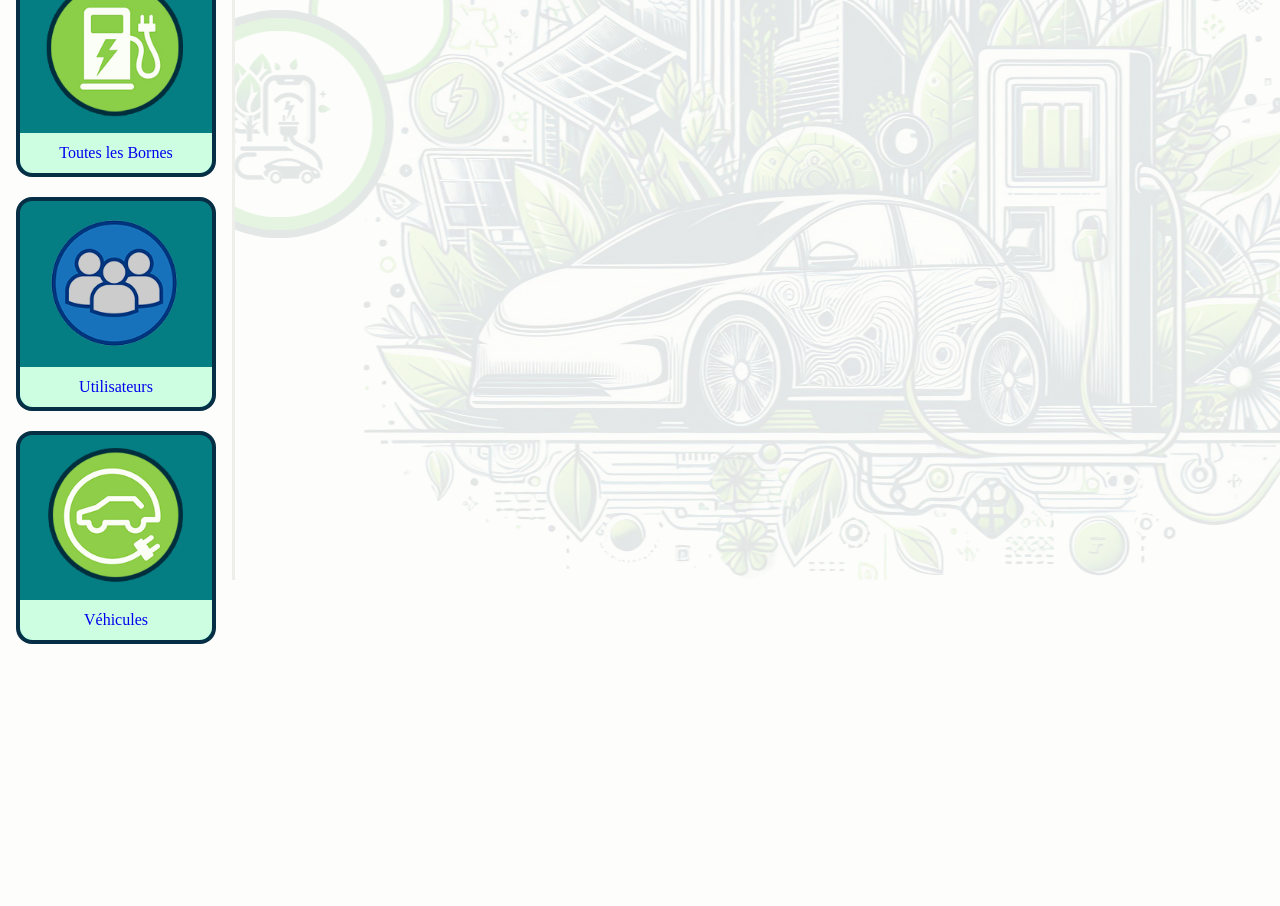
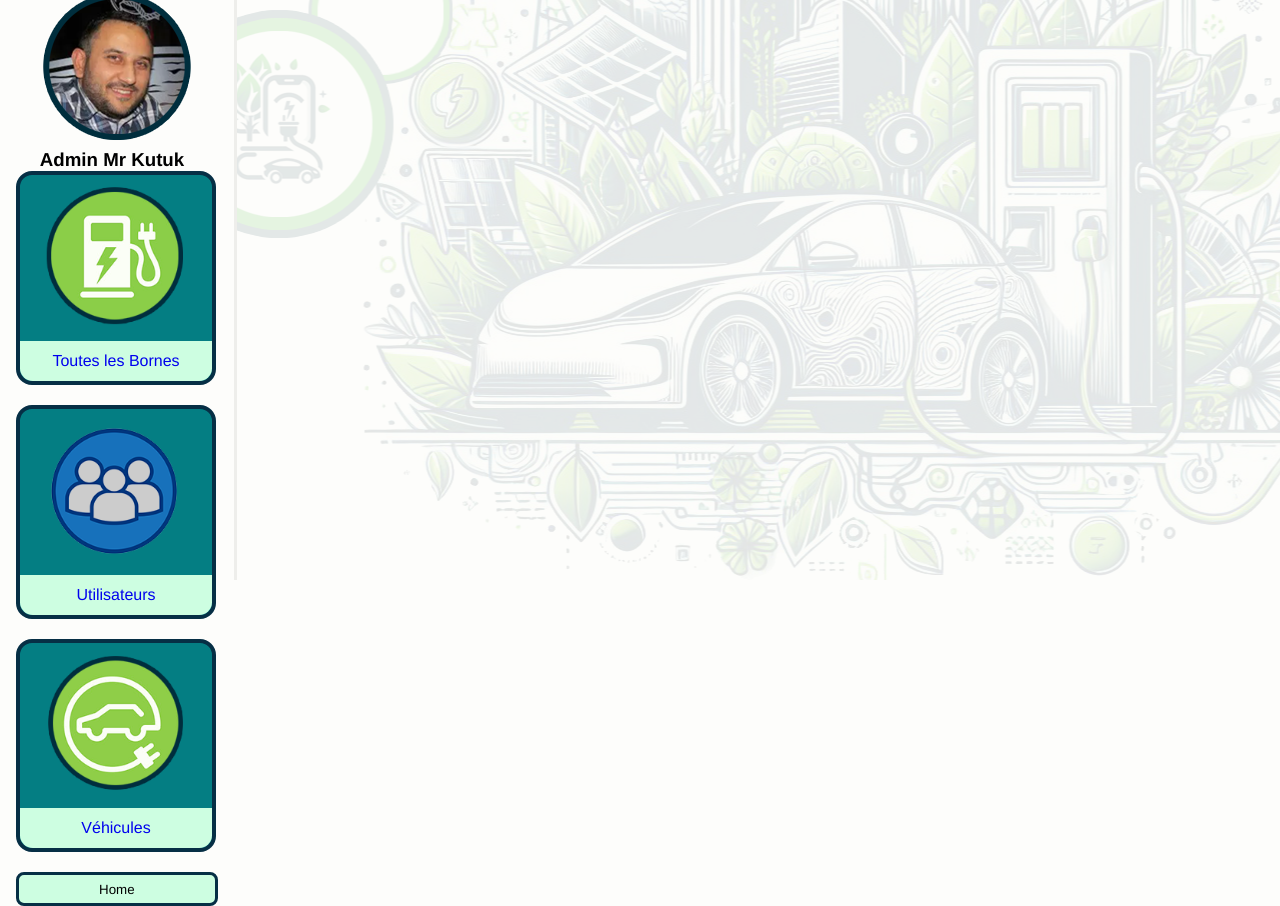
Before and after one commit to vinz-DY/TestGreendrive, a React (Vite) app in the folder frontend/: page /admin in a window 1280 px wide. Shown: the part 220-1126 px from the top of the page. Before the commit the page ends 884 px from the top, so only its background shows below. Built offline with nearby package versions, Linux system fonts and the light colour scheme; no server answers.

Commit message:
ajout button retour dans admin

```diff
--- a/frontend/src/components/NavAdmin.css
+++ b/frontend/src/components/NavAdmin.css
@@ -2,6 +2,7 @@
   margin: 0;
   padding: 0;
   box-sizing: border-box;
+  font-family: "Franklin Gothic Medium", "Arial Narrow", Arial, sans-serif;
 }
 .navAdmin_container {
   height: 100vh;
@@ -13,3 +14,18 @@
   border-right: solid 3px #eeeeeb;
   padding: 0rem 1rem;
 }
+.buttonHome {
+  padding: 0.4rem 5rem;
+  border-radius: 0.5rem;
+  background-color: #cdfee1;
+  border: 3px solid #062f45;
+  cursor: pointer;
+}
+.CardAdminCtn {
+  display: flex;
+  flex-direction: column;
+  justify-content: center;
+}
+.adminPic {
+  margin-top: 13rem;
+}
--- a/frontend/src/components/NavAdmin.jsx
+++ b/frontend/src/components/NavAdmin.jsx
@@ -1,4 +1,5 @@
 import React from "react";
+import { Link } from "react-router-dom";
 import NavBorne from "./NavBorne";
 import NavUser from "./NavUser";
 import NavVehicule from "./NavVehicule";
@@ -9,13 +10,18 @@ function NavAdmin() {
   return (
     <div className="navAdmin_container">
       <div>
-        <img src={AdminImage} alt="photo_admin" />
+        <img className="adminPic" src={AdminImage} alt="photo_admin" />
         <h3>Admin Mr Kutuk</h3>
       </div>
-      <div>
+      <div className="CardAdminCtn">
         <NavBorne />
         <NavUser />
         <NavVehicule />
+        <Link to="/">
+          <button type="button" className="buttonHome">
+            Home
+          </button>
+        </Link>
       </div>
     </div>
   );
```
